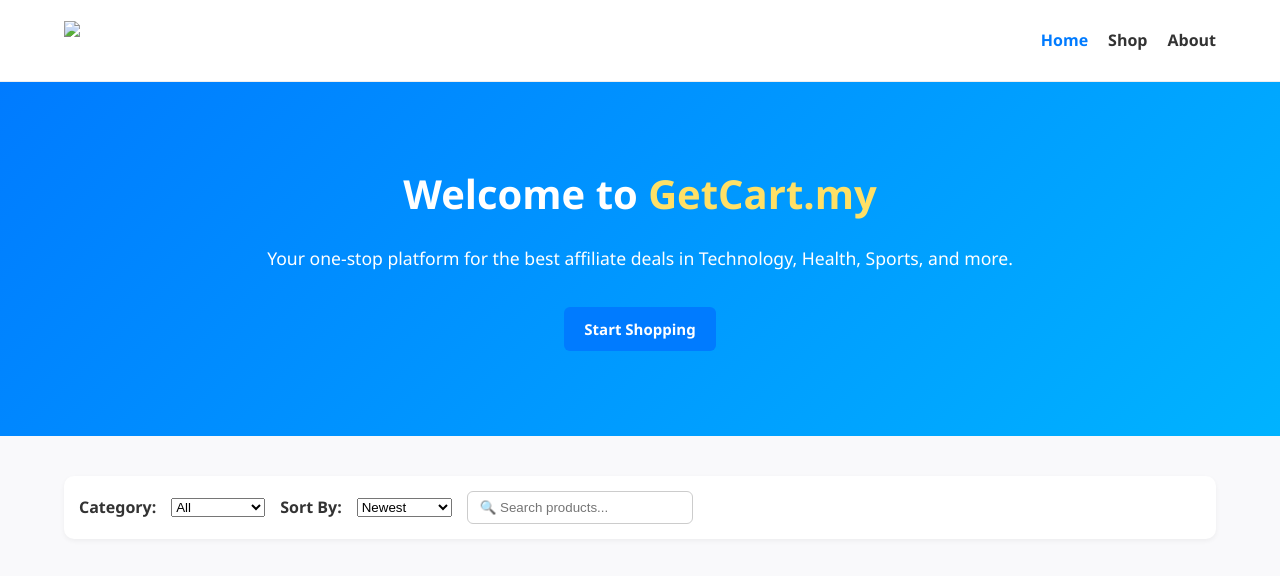
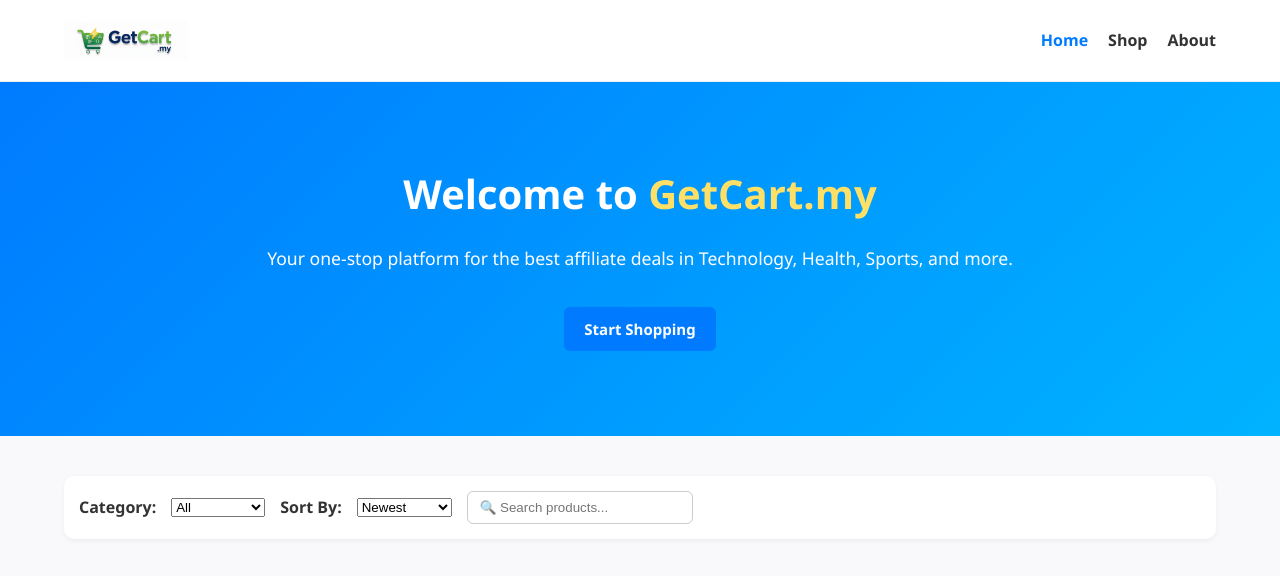
Before and after one commit to Mfarhan89/GetcartFinale, a website: page public.html in a window 1280 px wide. Shown: the top 576 px of the page. Drawn offline with Linux system fonts and the light colour scheme; no server answers.

Commit message:
Update public.html

```diff
--- a/public.html
+++ b/public.html
@@ -10,7 +10,7 @@
   <header class="navbar">
     <div class="nav-container">
       <div class="brand">
-        <img src="picture/getcartLogo.png" alt="Site Logo" class="logo">
+        <img src="picture/contents/getcartLogoV2.png" alt="Site Logo" class="logo">
         <h1>GetCart.my</h1>
       </div>
       <nav>
```
